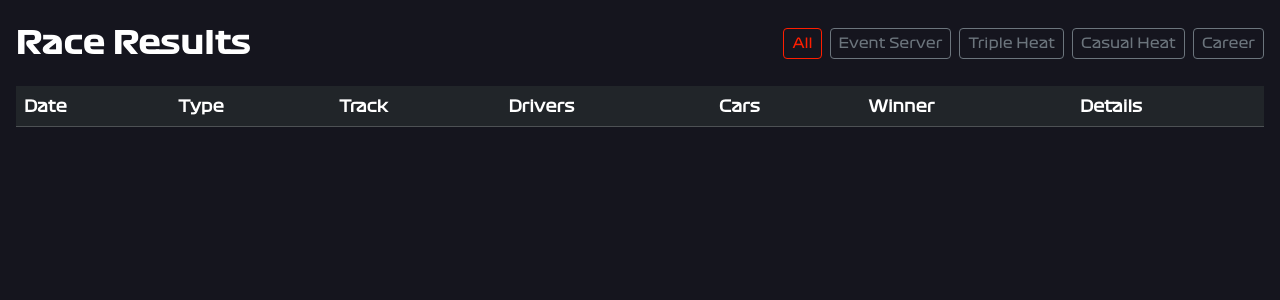
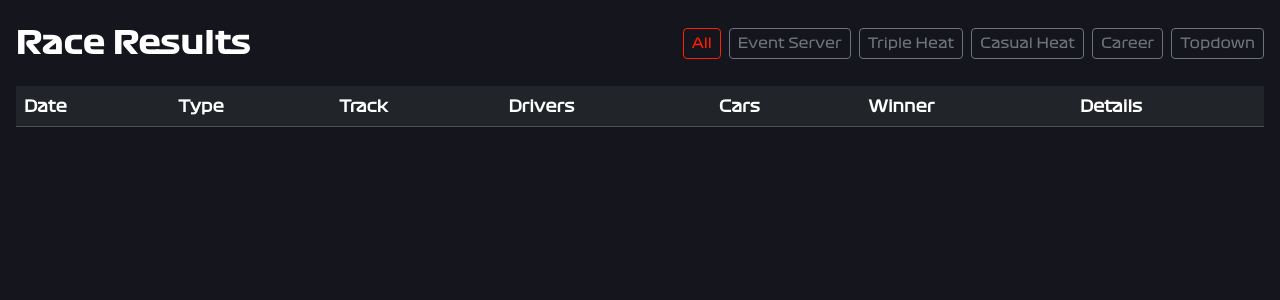
Before and after one commit to Dremet/tsura2, a Flask app: page /races in a window 1280 px wide. Shown: the part 67-367 px from the top of the page. Run offline with Flask 3, Linux system fonts and the light colour scheme; data that the repository does not hold is empty; parts of the project's set-up code (start-up, migrations or seed data) failed here and were passed over; some libraries are stand-ins or nearby versions.

Commit message:
Show topdown heats on the website
/races and the home page gain a Topdown entry. Topdown joins career in
skipping the 'at least four humans' rule -- its grids are bot-filled and
often have a single human on track, so the rule would hide every race.

Race detail now renders AI drivers (migration 019) as plain names with a
BOT badge instead of a profile link: bots have no Steam ID, so linking
them would produce a dead /driver/None.

```diff
--- a/tsura/app/blueprints/main/routes.py
+++ b/tsura/app/blueprints/main/routes.py
@@ -145,7 +145,13 @@ RACE_SERVERS = {
     "tripleheat": "Triple Heat",
     "casual_heat": "Casual Heat",
     "career": "Career",
+    "topdown": "Topdown",
 }
+
+# Servers whose grids are small by design, so the "at least 4 humans" filter
+# would hide everything: career runs a small championship field, topdown fills
+# its heats with bots and often has a single human on track.
+NO_MIN_HUMANS = ("career", "topdown")
 
 
 def _last_day_summary(cur, server: str) -> list:
@@ -254,6 +260,7 @@ def index():
         summary_heats  = _last_day_summary(cur, "tripleheat")
         summary_casual = _last_day_summary(cur, "casual_heat")
         summary_career = _last_day_summary(cur, "career")
+        summary_topdown = _last_day_summary(cur, "topdown")
 
         # ELO top list (same source as /elo_heats)
         cur.execute(
@@ -301,6 +308,7 @@ def index():
         summary_heats=summary_heats,
         summary_casual=summary_casual,
         summary_career=summary_career,
+        summary_topdown=summary_topdown,
     )
 
 
@@ -525,8 +533,8 @@ def elo_heats():
 def races():
     """Race results, newest first, optionally filtered by ?server=.
 
-    Events/heat servers only list races with ≥4 humans; the career
-    server has no minimum (small championship grids are the norm there).
+    Events/heat servers only list races with ≥4 humans; career and topdown
+    have no minimum (see NO_MIN_HUMANS).
     """
     server = request.args.get("server")
     if server not in RACE_SERVERS:
@@ -547,11 +555,12 @@ def races():
               FROM mart.v_race_results
              WHERE server = ANY(%(servers)s)
           GROUP BY session_id, utc_start_time, server, track_name
-            HAVING MIN(human_participant_count) >= 4 OR server = 'career'
+            HAVING MIN(human_participant_count) >= 4
+                    OR server = ANY(%(no_min)s)
           ORDER BY utc_start_time DESC
              LIMIT 200;
             """,
-            {"servers": servers},
+            {"servers": servers, "no_min": list(NO_MIN_HUMANS)},
         )
         race_list = cur.fetchall()
 
@@ -655,6 +664,8 @@ def race_detail(session_id: str):
                 "pos_diff":           pos_diff,
                 "driver_id":          row["steam_id"],
                 "driver_name":        row["driver_name"],
+                # Bots have no Steam ID and therefore no profile to link to.
+                "is_ai":              row["is_ai"],
                 "driver_flag":        _flag_code(row["driver_flag"]),
                 "display_tag":        row["display_tag"],
                 "vehicle":            row["vehicle_name"],
--- a/tsura/app/blueprints/main/templates/index.html
+++ b/tsura/app/blueprints/main/templates/index.html
@@ -90,6 +90,7 @@
         {{ server_summary("Career", "bg-warning text-dark", "Career", summary_career, "career") }}
         {{ server_summary("Triple Heat", "bg-danger", "Triple Heat", summary_heats, "tripleheat") }}
         {{ server_summary("Casual Heat", "bg-primary", "Casual Heat", summary_casual, "casual_heat") }}
+        {{ server_summary("Topdown", "bg-info text-dark", "Topdown", summary_topdown, "topdown") }}
     </div>
 
     <!-- RIGHT column: ELO top list + currently active servers -->
--- a/tsura/app/blueprints/main/templates/races.html
+++ b/tsura/app/blueprints/main/templates/races.html
@@ -37,6 +37,8 @@
                     <span class="badge bg-primary">Casual Heat</span>
                     {% elif race.server == 'career' %}
                     <span class="badge bg-warning text-dark">Career</span>
+                    {% elif race.server == 'topdown' %}
+                    <span class="badge bg-info text-dark">Topdown</span>
                     {% else %}
                     <span class="badge bg-secondary">Event</span>
                     {% endif %}
```
Also changed, not shown: tsura/app/blueprints/main/templates/race_detail.html (+7 -0 lines).
